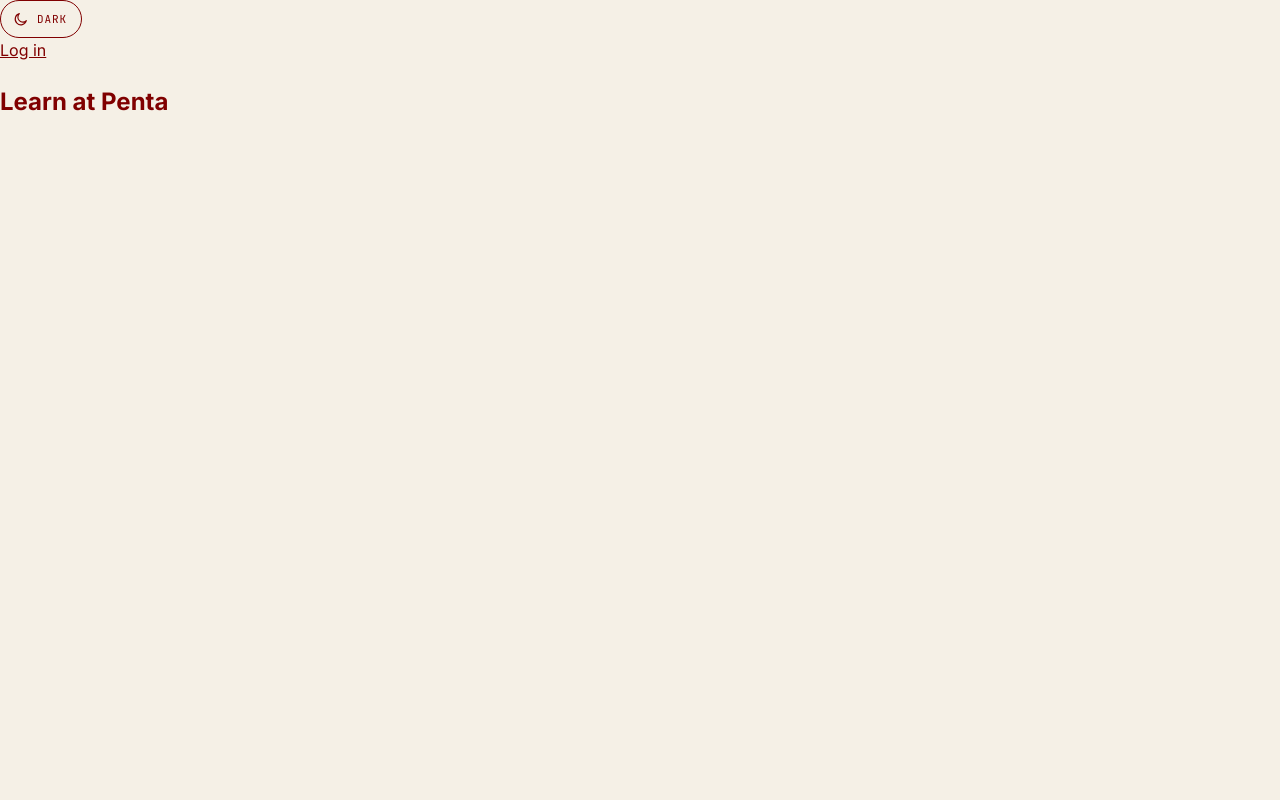
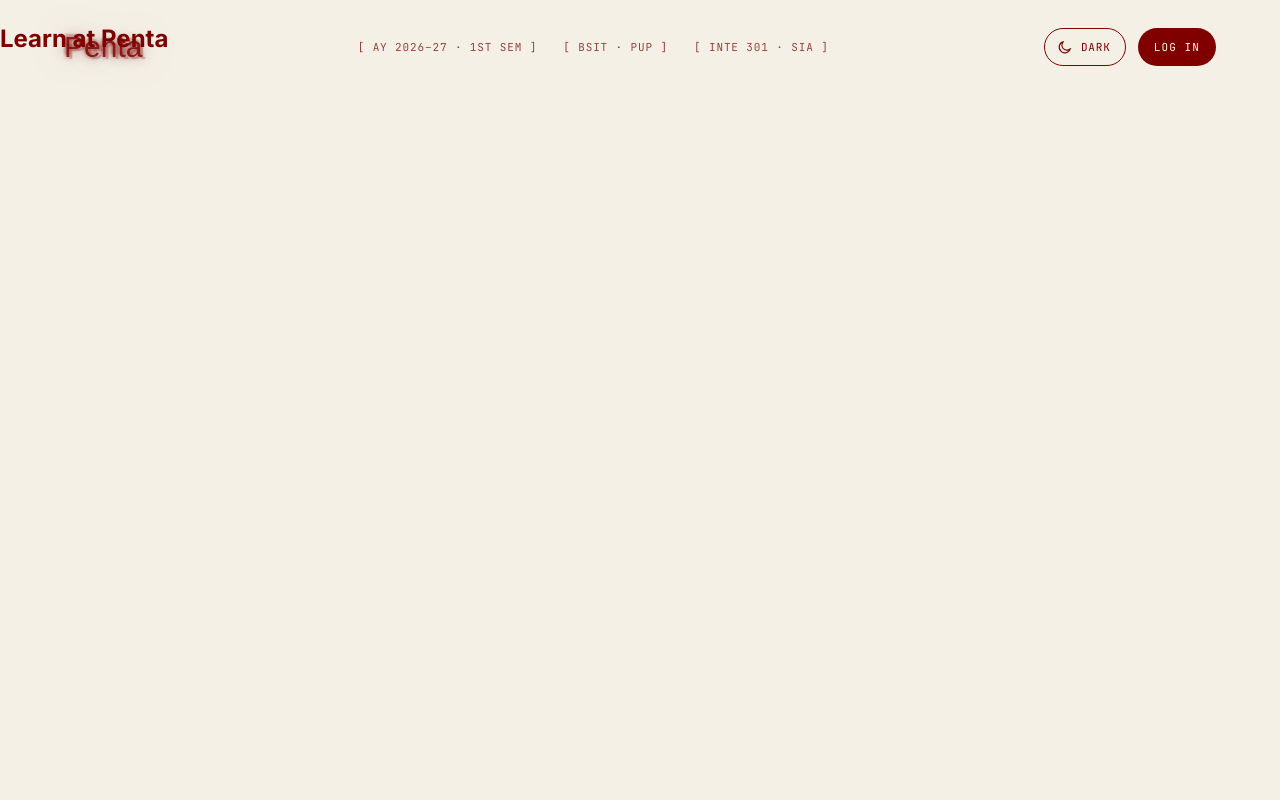
Before and after one commit to lauurnce/my-side-projects, a Next.js app in the folder penta/: page / in a window 1280 px wide. Shown: the top 800 px of the page. Built offline with nearby package versions, Linux system fonts and the light colour scheme; a web font is replaced by a local one.

Commit message:
feat(landing): build the top bar

```diff
--- /dev/null
+++ b/penta/src/components/landing/TopBar.module.css
@@ -0,0 +1,79 @@
+.bar {
+  position: absolute;
+  z-index: 3;
+  top: 0;
+  left: 0;
+  right: 0;
+  display: flex;
+  justify-content: space-between;
+  align-items: center;
+  gap: 20px;
+  padding: 28px var(--gutter);
+  line-height: normal;
+}
+
+.brand {
+  position: relative;
+  font-size: 30px;
+  line-height: 1;
+  white-space: nowrap;
+  text-decoration: none;
+}
+
+.brand::after {
+  content: "";
+  position: absolute;
+  inset: -7px 0;
+}
+
+.meta {
+  display: flex;
+  gap: 26px;
+  white-space: nowrap;
+}
+
+.actions {
+  display: flex;
+  align-items: center;
+  justify-content: flex-end;
+  flex-wrap: wrap;
+  gap: 12px;
+}
+
+.login,
+.login:hover {
+  color: var(--fg-inv);
+}
+
+.login {
+  position: relative;
+  display: flex;
+  align-items: center;
+  height: 38px;
+  padding: 0 16px;
+  border-radius: 999px;
+  background: var(--fg);
+  text-decoration: none;
+  white-space: nowrap;
+  font-family: var(--font-mono);
+  font-size: 11px;
+  letter-spacing: 0.1em;
+  text-transform: uppercase;
+}
+
+.login::after {
+  content: "";
+  position: absolute;
+  inset: -4px 0;
+}
+
+@media (max-width: 760px) {
+  .bar {
+    padding-left: 20px;
+    padding-right: 20px;
+  }
+
+  .meta {
+    display: none;
+  }
+}
--- a/penta/src/components/landing/TopBar.tsx
+++ b/penta/src/components/landing/TopBar.tsx
@@ -1,10 +1,27 @@
+import Link from "next/link";
+import { BracketLabel } from "@/components/ui/BracketLabel";
 import { ThemeToggle } from "@/components/ui/ThemeToggle";
+import { heroContent } from "@/content/landing";
+import styles from "./TopBar.module.css";
 
 export function TopBar() {
+  const { brand, meta, login } = heroContent;
   return (
-    <header>
-      <ThemeToggle />
-      <a href="/login">Log in</a>
+    <header className={styles.bar}>
+      <Link href={brand.href} aria-label={brand.name} className={`spray-tag ${styles.brand}`}>
+        {brand.tag}
+      </Link>
+      <div className={styles.meta}>
+        {meta.map((label) => (
+          <BracketLabel key={label}>{label}</BracketLabel>
+        ))}
+      </div>
+      <div className={styles.actions}>
+        <ThemeToggle />
+        <Link href={login.href} prefetch={false} className={styles.login}>
+          {login.label}
+        </Link>
+      </div>
     </header>
   );
 }
```
Also changed, not shown: 1 other file (tests, documents, lock files or other folders).
